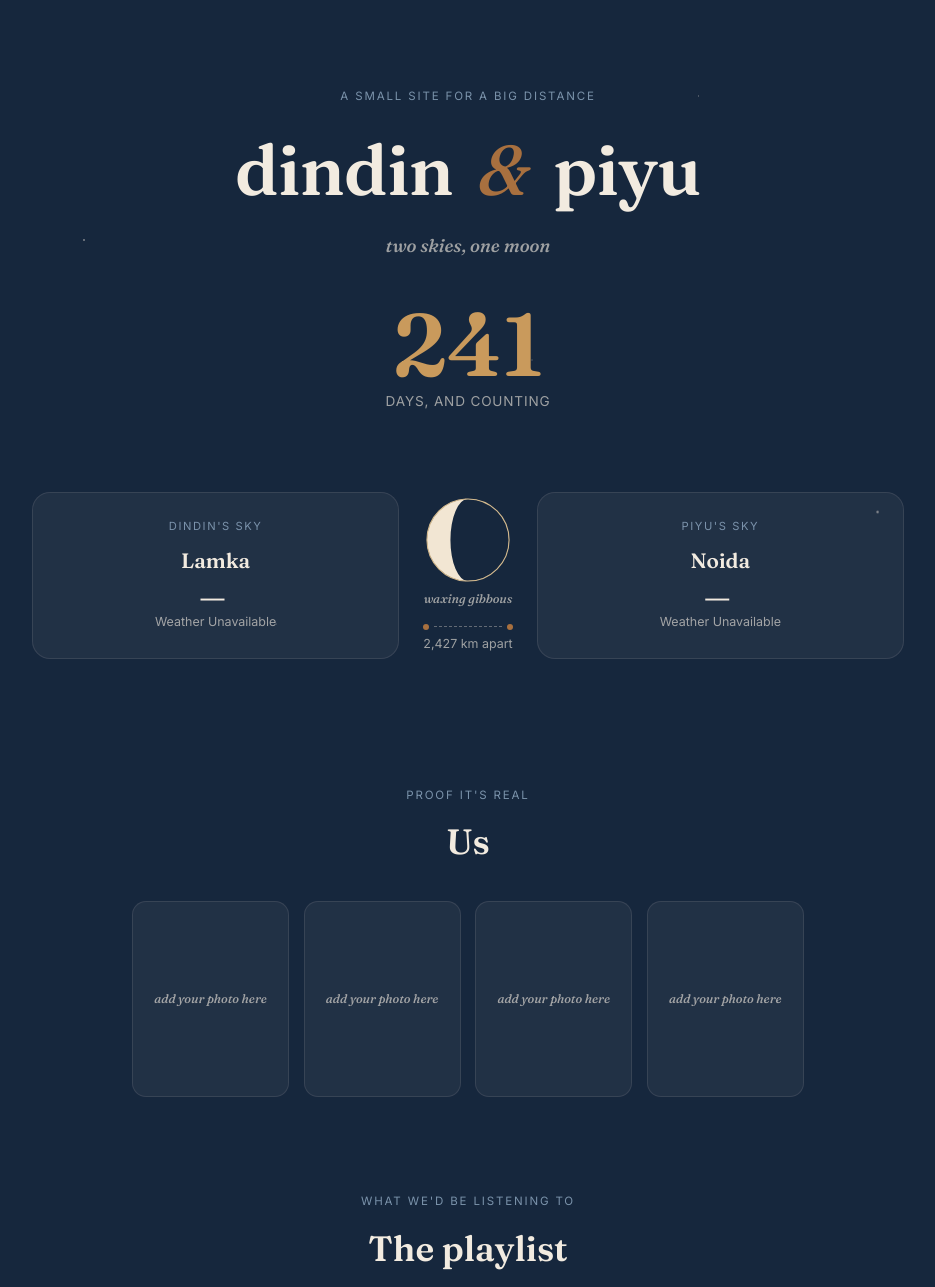
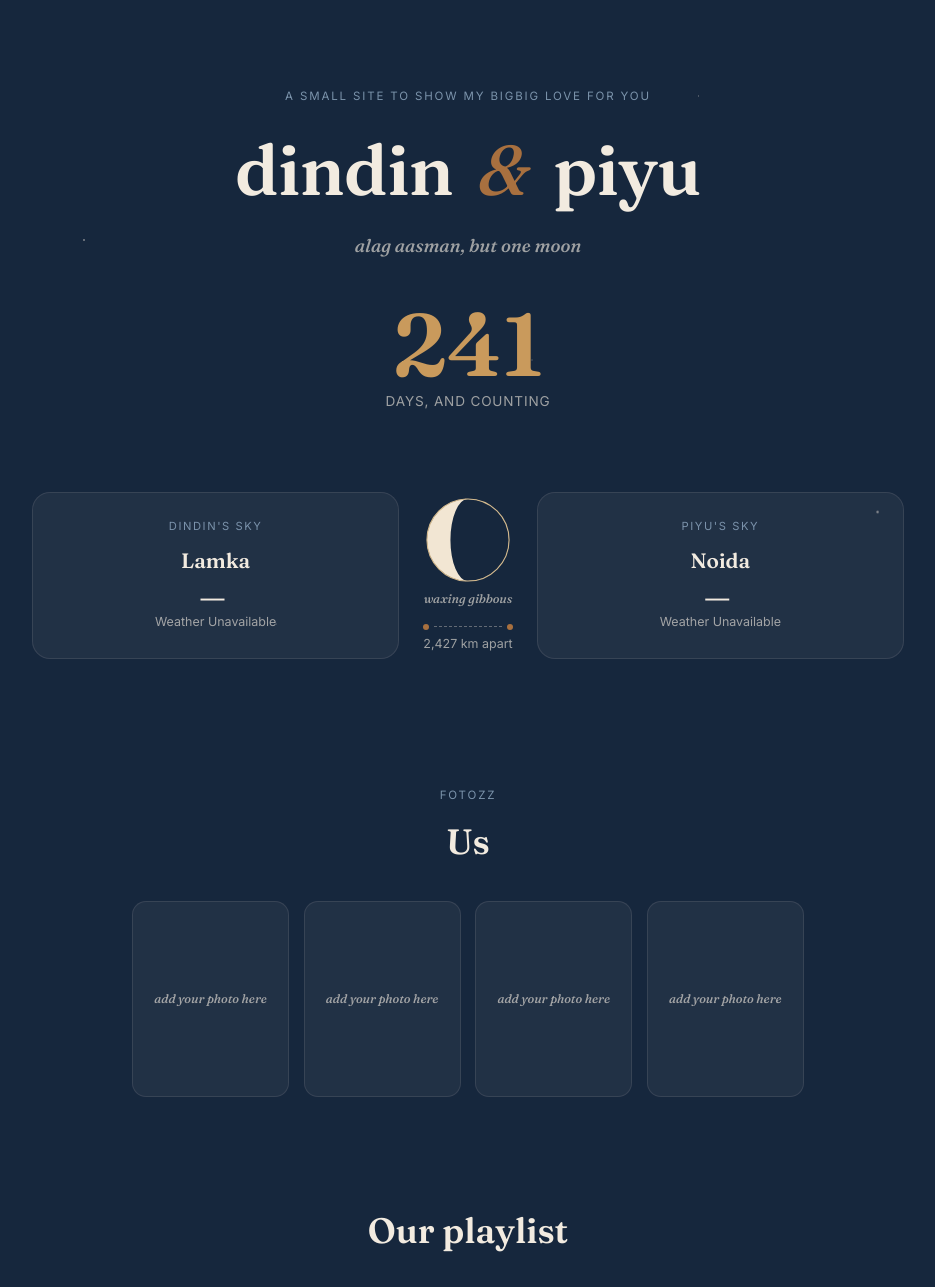
Before and after one commit to dindinpiyu/dindinpiyu.github.io, a plain HTML site: page index.html in a window 1280 px wide. Shown: the top 1287 px of the page, without its empty margins (172-1107 px from the left). Drawn offline with Linux system fonts and the light colour scheme; no server answers.

Commit message:
Update index.html

```diff
--- a/index.html
+++ b/index.html
@@ -3,7 +3,7 @@
 <head>
 <meta charset="UTF-8">
 <meta name="viewport" content="width=device-width, initial-scale=1.0">
-<title>Same Sky</title>
+<title>I love you soo much</title>
 <link rel="preconnect" href="https://fonts.googleapis.com">
 <link href="https://fonts.googleapis.com/css2?family=Fraunces:ital,opsz,wght@0,9..144,400;0,9..144,600;1,9..144,500&family=Inter:wght@400;500;600&display=swap" rel="stylesheet">
 <link rel="stylesheet" href="style.css">
@@ -13,9 +13,9 @@
 <div class="stars" id="stars"></div>
 
 <header class="hero">
-  <p class="eyebrow">a small site for a big distance</p>
+  <p class="eyebrow">a small site to show my bigbig love for you</p>
   <h1 class="title"><span id="name-a">Her</span> <span class="amp">&amp;</span> <span id="name-b">Him</span></h1>
-  <p class="subtitle">two skies, one moon</p>
+  <p class="subtitle">alag aasman, but one moon</p>
 
   <div class="day-counter">
     <span class="day-counter__number" id="days-together">0</span>
@@ -63,14 +63,14 @@
   </section>
 
   <section class="gallery-section">
-    <p class="section-eyebrow">proof it's real</p>
+    <p class="section-eyebrow">fotozz</p>
     <h2 class="section-title">Us</h2>
     <div class="gallery-grid" id="gallery-grid"></div>
   </section>
 
   <section class="playlist-section">
-    <p class="section-eyebrow">what we'd be listening to</p>
-    <h2 class="section-title">The playlist</h2>
+    <p class="section-eyebrow"></p>
+    <h2 class="section-title">Our playlist</h2>
     <div class="playlist-embed" id="playlist-embed"></div>
   </section>
 
@@ -88,14 +88,14 @@
 
   <section class="hug-section">
     <p class="section-eyebrow">for right now</p>
-    <button class="hug-button" id="hug-button">send a hug across the distance</button>
+    <button class="hug-button" id="hug-button">send me kawi and chups</button>
     <p class="hug-message" id="hug-message" aria-live="polite"></p>
   </section>
 
 </main>
 
 <footer class="site-footer">
-  <p>made with too much time and one very specific person in mind.</p>
+  <p>made with all the love and one very specific person in mind.</p>
 </footer>
 
 <script src="script.js"></script>
```
